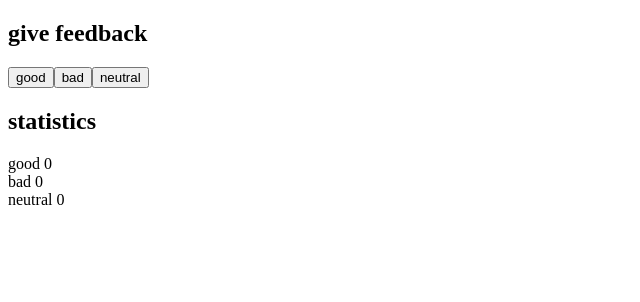
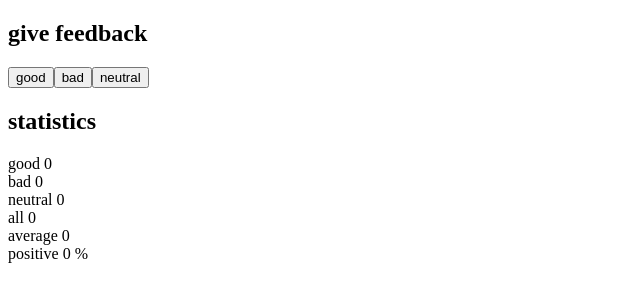
Before and after one commit to prajotsurey/fullStackOpen, a React (Create React App) app in the folder part1/unicafe/: page / in a window 1280 px wide. Shown: the top 302 px of the page, without its empty margins (0-640 px from the left). Built offline with nearby package versions, Linux system fonts and the light colour scheme.

Commit message:
unicafe step2 redone

```diff
--- a/part1/unicafe/src/index.js
+++ b/part1/unicafe/src/index.js
@@ -13,14 +13,40 @@ const Display = (props) => {
   return(
   <div>
     good {props.good}
-    <br></br>
+    <br/>
     bad {props.bad}
-    <br></br>
+    <br/>
     neutral {props.neutral}
+    <br/>
+    all {props.good + props.bad + props.neutral}
   </div>
   )
 }
-
+const Average = ({good,bad,neutral}) => {
+  const total = good+bad+neutral
+  let score = good - bad
+  let average = score/total
+  if (total === 0){
+    average = 0
+  }
+  return(
+    <div>
+      average {average}
+    </div>
+  )
+}
+const Positive = ({good,bad,neutral}) => {
+  const total = good+bad+neutral
+  let positive = (good * 100)/total
+  if (total === 0){
+    positive = 0
+  }
+  return(
+    <div>
+      positive {positive} %
+    </div>
+  )
+}
 const App = () => {
   // save clicks of each button to its own state
   const [good, setGood] = useState(0)
@@ -51,6 +77,8 @@ const App = () => {
       </div>
       <h2>statistics</h2>
       <Display good={good} bad={bad} neutral={neutral}/>
+      <Average good={good} bad={bad} neutral={neutral}/>
+      <Positive good={good} bad={bad} neutral={neutral}/>
       </div>
   )
 }
```
Also changed, not shown: 1 other file (tests, documents, lock files or other folders).
